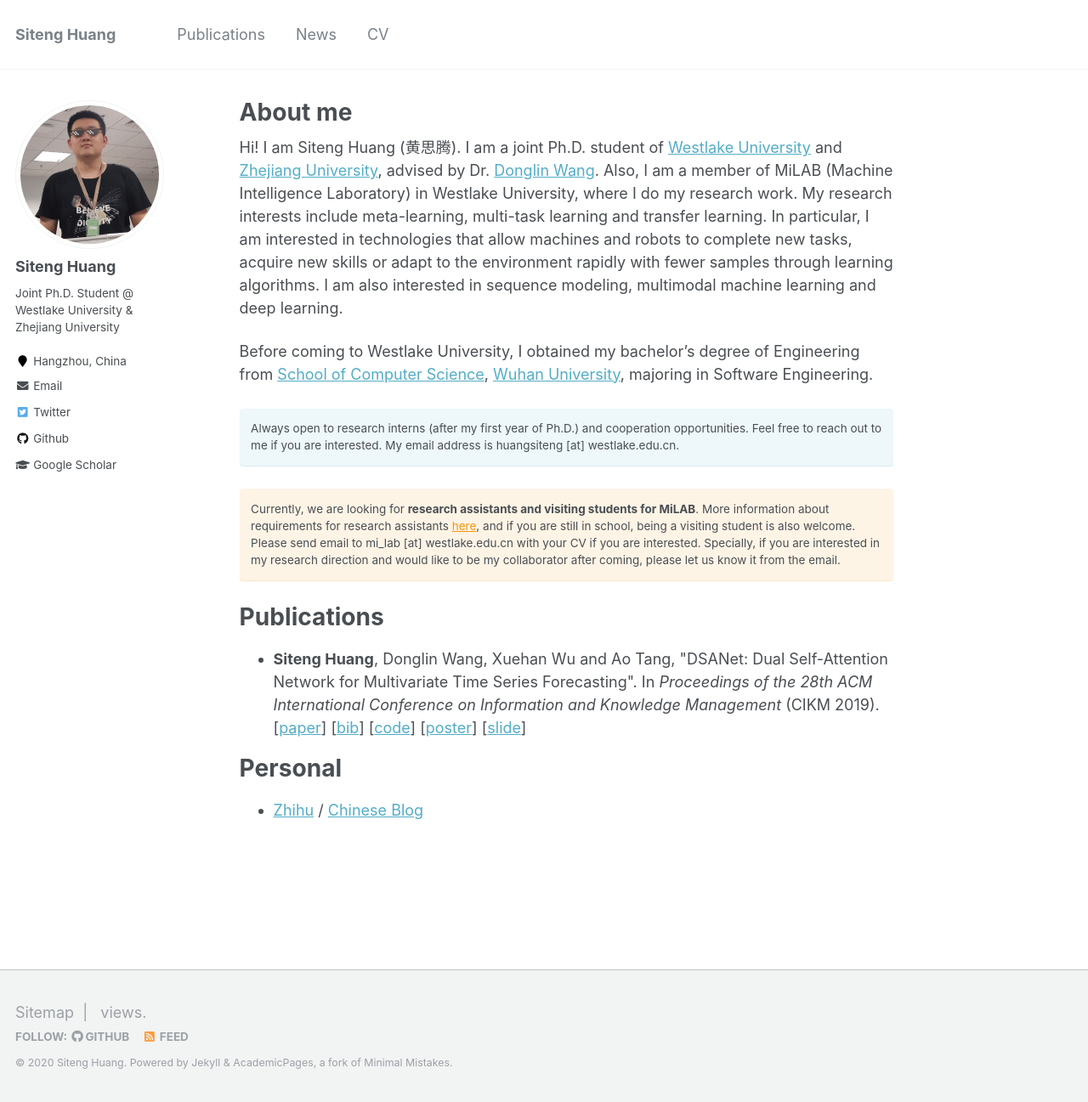
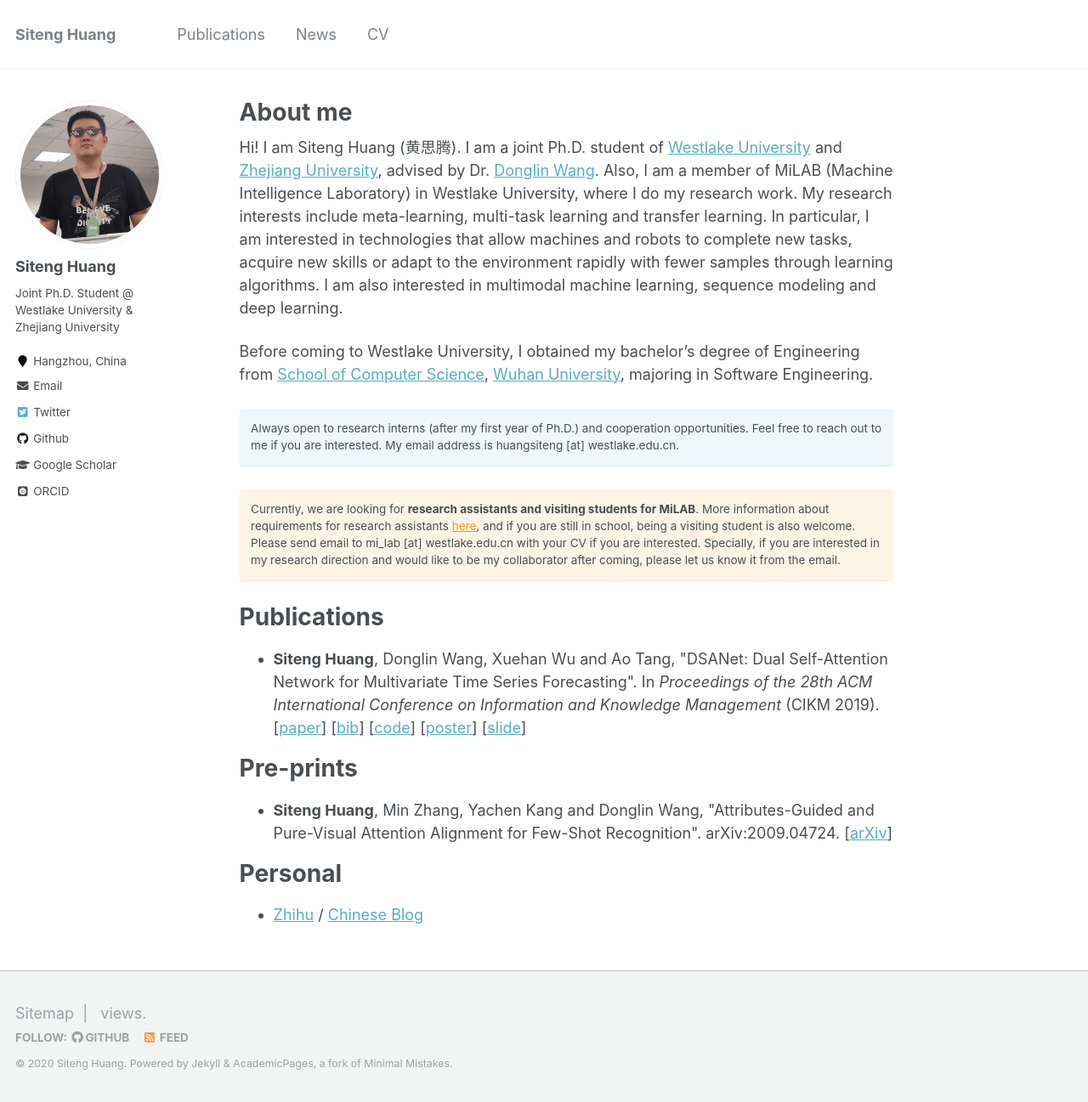
Before and after one commit to bighuang624/bighuang624.github.io, a Jekyll site: the page built from _pages/about.md, in a window 1280 px wide and 1297 px high. Shown: the whole window at 85% size. Built offline with Jekyll 4.4.1, drawn with Linux system fonts in a browser that asks for light colours; some web fonts are replaced; comment, search, counter and statistics services are not loaded.

Commit message:
update About me

```diff
--- a/_config.yml
+++ b/_config.yml
@@ -103,7 +103,7 @@ author:
   impactstory      : #"https://profiles.impactstory.org/u/xxxx-xxxx-xxxx-xxxx"
   lastfm           :
   linkedin         :
-  orcid            : # "http://orcid.org/yourorcidurl"
+  orcid            : "https://orcid.org/0000-0002-9735-1186"
   pinterest        :
   soundcloud       :
   stackoverflow    : # http://stackoverflow.com/users/123456/username
--- a/_pages/about.md
+++ b/_pages/about.md
@@ -8,7 +8,7 @@ redirect_from:
   - /about.html
 ---
 
-Hi! I am Siteng Huang (黄思腾). I am a joint Ph.D. student of [Westlake University](https://www.westlake.edu.cn/) and [Zhejiang University](http://www.zju.edu.cn/), advised by Dr. [Donglin Wang](https://en.westlake.edu.cn/about/faculty/201912/t20191206_2513.shtml). Also, I am a member of MiLAB (Machine Intelligence Laboratory) in Westlake University, where I do my research work. My research interests include meta-learning, multi-task learning and transfer learning. In particular, I am interested in technologies that allow machines and robots to complete new tasks, acquire new skills or adapt to the environment rapidly with fewer samples through learning algorithms. I am also interested in sequence modeling, multimodal machine learning and deep learning.
+Hi! I am Siteng Huang (黄思腾). I am a joint Ph.D. student of [Westlake University](https://www.westlake.edu.cn/) and [Zhejiang University](http://www.zju.edu.cn/), advised by Dr. [Donglin Wang](https://en.westlake.edu.cn/about/faculty/201912/t20191206_2513.shtml). Also, I am a member of MiLAB (Machine Intelligence Laboratory) in Westlake University, where I do my research work. My research interests include meta-learning, multi-task learning and transfer learning. In particular, I am interested in technologies that allow machines and robots to complete new tasks, acquire new skills or adapt to the environment rapidly with fewer samples through learning algorithms. I am also interested in multimodal machine learning, sequence modeling and deep learning.
 
 Before coming to Westlake University, I obtained my bachelor's degree of Engineering from [School of Computer Science](http://cs.whu.edu.cn/), [Wuhan University](https://www.whu.edu.cn/), majoring in Software Engineering.
 
@@ -23,6 +23,11 @@ Publications
 
 * **Siteng Huang**, Donglin Wang, Xuehan Wu and Ao Tang, &quot;DSANet: Dual Self-Attention Network for Multivariate Time Series Forecasting&quot;. In *Proceedings of the 28th ACM International Conference on Information and Knowledge Management* (CIKM 2019). [[paper](https://kyonhuang.top/files/Huang-DSANet.pdf)] [[bib](https://kyonhuang.top/publication/dual-self-attention-network)] [[code](https://github.com/bighuang624/DSANet)] [[poster](https://kyonhuang.top/files/cikm19-DSANet-poster.pdf)] [[slide](https://kyonhuang.top/files/cikm19-DSANet-presentation.pdf)]
 
+Pre-prints
+======
+
+* **Siteng Huang**, Min Zhang, Yachen Kang and Donglin Wang, &quot;Attributes-Guided and Pure-Visual Attention Alignment for Few-Shot Recognition&quot;. arXiv:2009.04724. [[arXiv](https://arxiv.org/abs/2009.04724)]
+
 Personal
 ===
 
```
